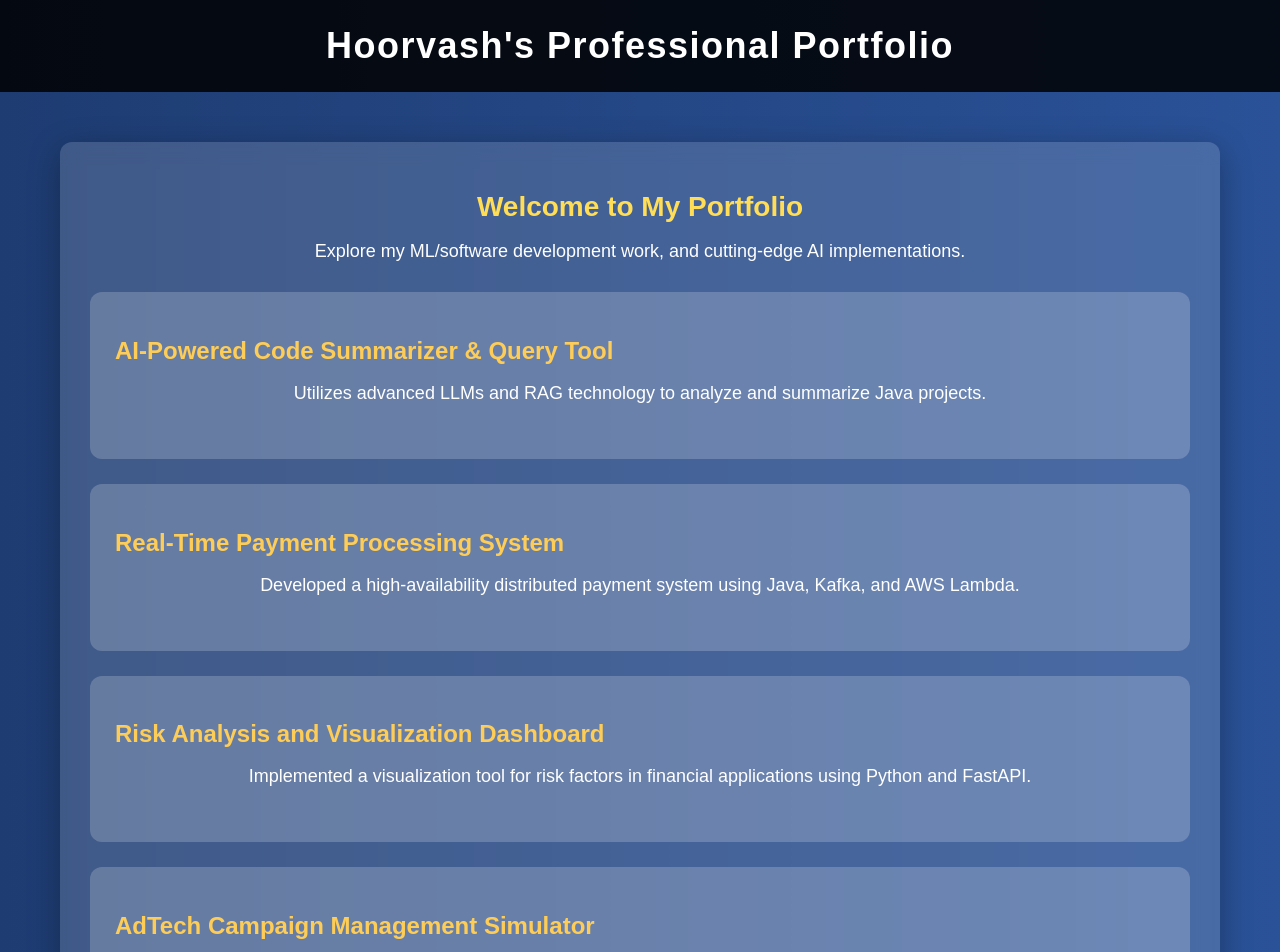
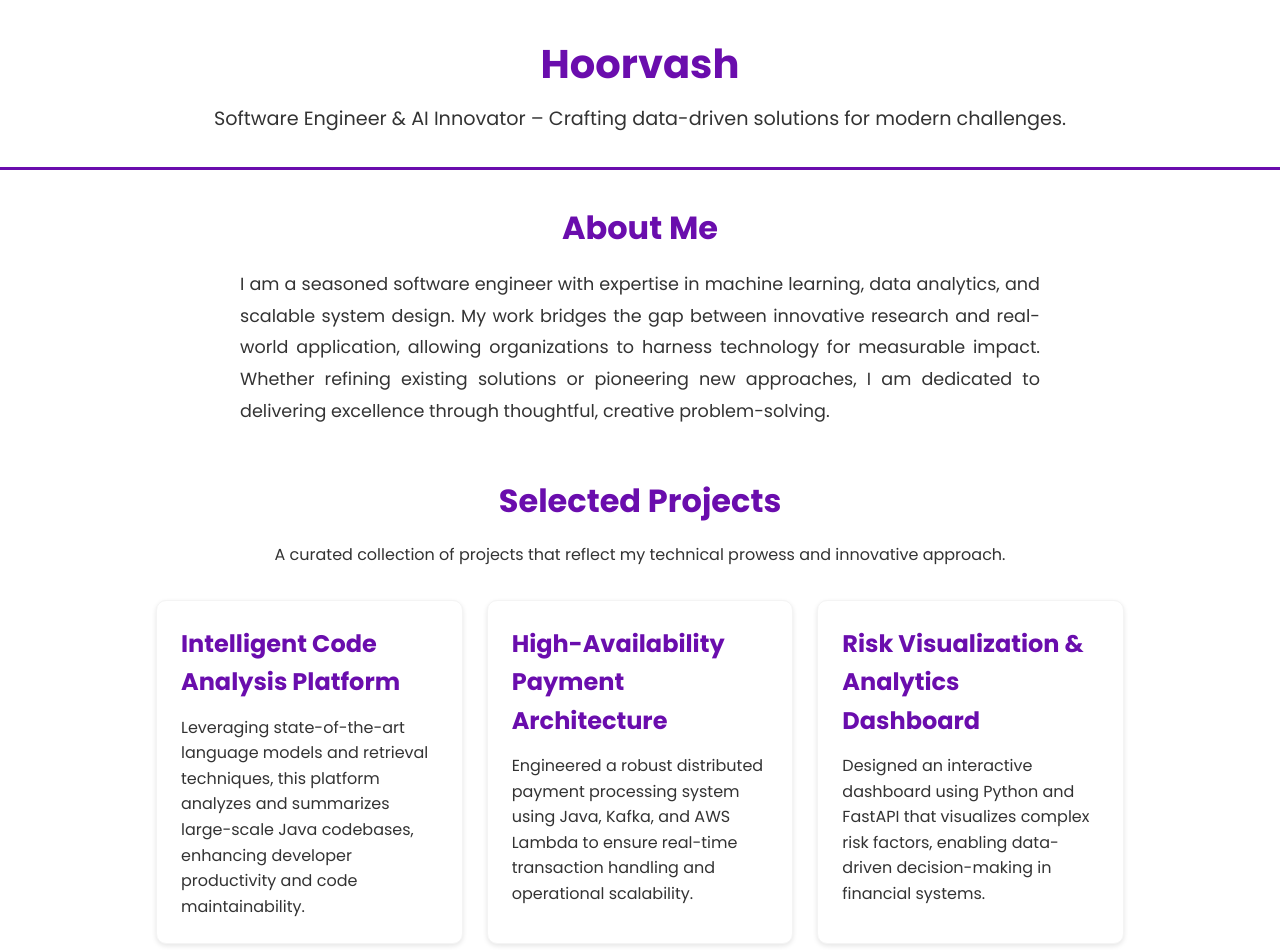
Before and after one commit to hoorvash/hoorvash.github.io, a plain HTML site: page index.html in a window 1280 px wide. Shown: the top 952 px of the page. Drawn offline with Linux system fonts and the light colour scheme.

Commit message:
update Page Layout

```diff
--- a/index.html
+++ b/index.html
@@ -1,103 +1,201 @@
 <!DOCTYPE html>
 <html lang="en">
 <head>
-    <meta charset="UTF-8">
-    <meta name="viewport" content="width=device-width, initial-scale=1.0">
-    <title>Portfolio</title>
+  <meta charset="UTF-8" />
+  <meta name="viewport" content="width=device-width, initial-scale=1.0" />
+  <title>Hoorvash | Software Engineer &amp; AI Innovator</title>
+  <!-- Import Google Font "Poppins" -->
+  <link href="https://fonts.googleapis.com/css?family=Poppins:300,400,500,600,700&display=swap" rel="stylesheet">
   <style>
+    /* Reset & Box Sizing */
+    *, *::before, *::after {
+      margin: 0;
+      padding: 0;
+      box-sizing: border-box;
+    }
+
+    /* Define color variables */
+    :root {
+      --primary: #6A0DAD;      /* Purple accent */
+      --secondary: #FFDD00;    /* Yellow accent for glow */
+      --white: #ffffff;        /* White background */
+      --gray: #f4f4f4;         /* Light gray for borders */
+      --text: #333333;         /* Dark text for readability */
+    }
+
     body {
       font-family: 'Poppins', sans-serif;
-            margin: 0;
-            padding: 0;
-            background: linear-gradient(to right, #1e3c72, #2a5298);
-            color: white;
+      background: var(--white);
+      color: var(--text);
+      line-height: 1.6;
+      min-height: 100vh;
+      padding-bottom: 2rem;
     }
+
+    /* Header Styles */
     header {
-            background: rgba(0, 0, 0, 0.85);
-            padding: 25px;
-            font-size: 36px;
-            font-weight: bold;
+      background: var(--white);
+      padding: 2rem 1rem;
       text-align: center;
-            letter-spacing: 1.5px;
+      border-bottom: 3px solid var(--primary);
     }
+
+    header h1 {
+      font-size: 2.5rem;
+      color: var(--primary);
+      margin-bottom: 0.5rem;
+    }
+
+    header p {
+      font-size: 1.2rem;
+      color: var(--text);
+    }
+
+    /* Main container */
     .container {
-            max-width: 1100px;
-            margin: 50px auto;
-            padding: 30px;
-            background: rgba(255, 255, 255, 0.15);
-            border-radius: 12px;
-            box-shadow: 0 8px 32px rgba(0, 0, 0, 0.3);
-            backdrop-filter: blur(10px);
+      max-width: 1000px;
+      margin: 2rem auto;
+      padding: 0 1rem;
     }
-        .project {
-            margin-bottom: 25px;
-            padding: 25px;
-            border-radius: 12px;
-            background: rgba(255, 255, 255, 0.2);
-            transition: transform 0.3s ease-in-out, box-shadow 0.3s ease-in-out;
+
+    /* Section Titles */
+    .section-title {
+      text-align: center;
+      margin-bottom: 1rem;
+      font-size: 2rem;
+      color: var(--primary);
     }
-        .project:hover {
-            transform: scale(1.05);
-            box-shadow: 0 10px 20px rgba(0, 0, 0, 0.3);
+
+    .section-subtitle {
+      text-align: center;
+      margin-bottom: 2rem;
+      font-size: 1rem;
+      color: var(--text);
     }
-        .project h2 {
-            color: #fecd57;
-            font-size: 24px;
-            margin-bottom: 10px;
+
+    /* About Section */
+    .about {
+      margin-bottom: 3rem;
     }
-        .project p {
-            color: #dcdcdc;
-            font-size: 16px;
+
+    .about p {
+      max-width: 800px;
+      margin: 0 auto;
+      font-size: 1.1rem;
+      line-height: 1.8;
+      text-align: justify;
     }
-        .container h1 {
-            text-align: center;
-            font-size: 28px;
-            margin-bottom: 15px;
-            color: #ffdd57;
+
+    /* Projects Grid */
+    .projects {
+      display: grid;
+      grid-template-columns: repeat(auto-fit, minmax(280px, 1fr));
+      gap: 1.5rem;
     }
-        .container p {
-            text-align: center;
-            font-size: 18px;
-            color: #ffffff;
-            margin-bottom: 30px;
+
+    /* Project Card Styles */
+    .project-card {
+      background: var(--white);
+      border: 1px solid var(--gray);
+      border-radius: 10px;
+      padding: 1.5rem;
+      box-shadow: 0 2px 5px rgba(0, 0, 0, 0.1);
+      transition: transform 0.3s ease, border-color 0.3s ease, box-shadow 0.3s ease;
+    }
+
+    .project-card:hover {
+      transform: translateY(-3px);
+      border-color: var(--secondary);
+      box-shadow: 0 0 10px var(--secondary);
+    }
+
+    .project-card h2 {
+      font-size: 1.5rem;
+      margin-bottom: 0.8rem;
+      color: var(--primary);
+    }
+
+    .project-card p {
+      font-size: 1rem;
+      color: var(--text);
+    }
+
+    /* Responsive Adjustments */
+    @media (max-width: 600px) {
+      header h1 {
+        font-size: 2rem;
+      }
+      header p {
+        font-size: 1rem;
+      }
+      .section-title {
+        font-size: 1.5rem;
+      }
     }
   </style>
 </head>
 <body>
-    <header>Hoorvash's Professional Portfolio</header>
-    <div class="container">
-        <h1>Welcome to My Portfolio</h1>
-        <p>Explore my ML/software development work, and cutting-edge AI implementations.</p>
+  <!-- Header Section -->
+  <header>
+    <h1>Hoorvash</h1>
+    <p>Software Engineer &amp; AI Innovator – Crafting data-driven solutions for modern challenges.</p>
+  </header>
 
-        <div class="project">
-            <h2>AI-Powered Code Summarizer & Query Tool</h2>
-            <p>Utilizes advanced LLMs and RAG technology to analyze and summarize Java projects.</p>
+  <!-- Main Content -->
+  <main class="container">
+    <!-- About Section -->
+    <section class="about">
+      <h2 class="section-title">About Me</h2>
+      <p>
+        I am a seasoned software engineer with expertise in machine learning, data analytics, and scalable system design. My work bridges the gap between innovative research and real-world application, allowing organizations to harness technology for measurable impact. Whether refining existing solutions or pioneering new approaches, I am dedicated to delivering excellence through thoughtful, creative problem-solving.
+      </p>
+    </section>
+
+    <!-- Projects Section -->
+    <section>
+      <h2 class="section-title">Selected Projects</h2>
+      <p class="section-subtitle">
+        A curated collection of projects that reflect my technical prowess and innovative approach.
+      </p>
+      <div class="projects">
+        <div class="project-card">
+          <h2>Intelligent Code Analysis Platform</h2>
+          <p>
+            Leveraging state-of-the-art language models and retrieval techniques, this platform analyzes and summarizes large-scale Java codebases, enhancing developer productivity and code maintainability.
+          </p>
         </div>
-
-        <div class="project">
-            <h2>Real-Time Payment Processing System</h2>
-            <p>Developed a high-availability distributed payment system using Java, Kafka, and AWS Lambda.</p>
+        <div class="project-card">
+          <h2>High-Availability Payment Architecture</h2>
+          <p>
+            Engineered a robust distributed payment processing system using Java, Kafka, and AWS Lambda to ensure real-time transaction handling and operational scalability.
+          </p>
         </div>
-
-        <div class="project">
-            <h2>Risk Analysis and Visualization Dashboard</h2>
-            <p>Implemented a visualization tool for risk factors in financial applications using Python and FastAPI.</p>
+        <div class="project-card">
+          <h2>Risk Visualization &amp; Analytics Dashboard</h2>
+          <p>
+            Designed an interactive dashboard using Python and FastAPI that visualizes complex risk factors, enabling data-driven decision-making in financial systems.
+          </p>
         </div>
-
-        <div class="project">
-            <h2>AdTech Campaign Management Simulator</h2>
-            <p>Designed for real-time ad targeting, event-driven insights, and optimized campaign strategies.</p>
+        <div class="project-card">
+          <h2>AdTech Campaign Optimization Platform</h2>
+          <p>
+            Developed a real-time simulation tool that optimizes advertising campaigns by delivering actionable insights through event-driven analytics and strategic targeting.
+          </p>
         </div>
-
-        <div class="project">
-            <h2>Risk Management Data Analyzer</h2>
-            <p>Processes anonymized risk data and generates actionable insights for risk mitigation.</p>
+        <div class="project-card">
+          <h2>Data-Driven Risk Management Analyzer</h2>
+          <p>
+            Created an analytical solution that processes anonymized risk data to deliver proactive insights and support effective threat mitigation strategies.
+          </p>
         </div>
-
-        <div class="project">
-            <h2>Japandi-Style Room Design AI</h2>
-            <p>Leverages generative AI to transform room layouts into stylish Japandi-inspired designs.</p>
+        <div class="project-card">
+          <h2>Generative Room Design System</h2>
+          <p>
+            Developed a generative AI platform that transforms conventional room layouts into sophisticated, Japandi-inspired designs, blending aesthetic appeal with practical functionality.
+          </p>
         </div>
       </div>
+    </section>
+  </main>
 </body>
 </html>
```
Lines whose indentation alone changed are shown as unchanged.
